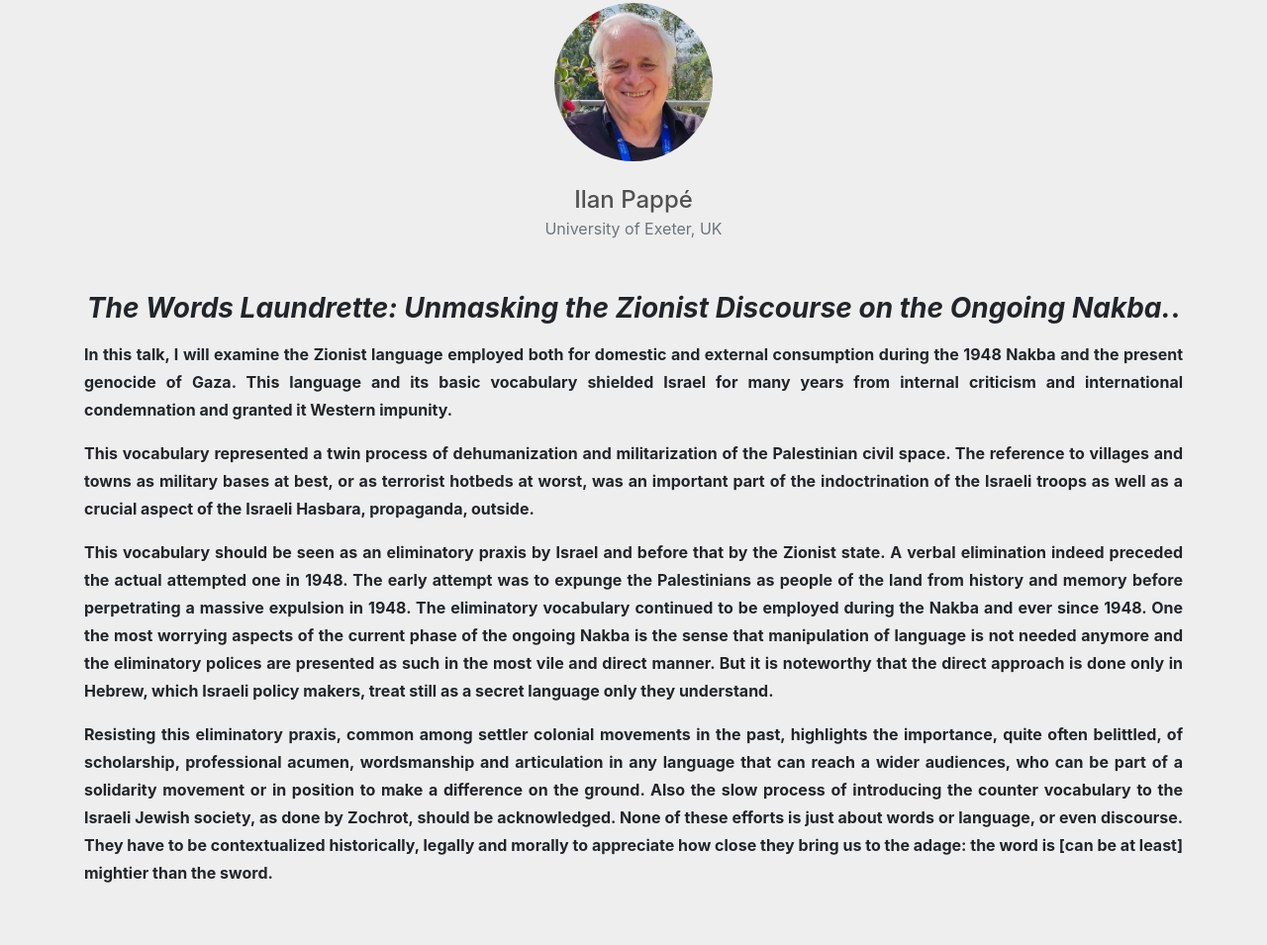
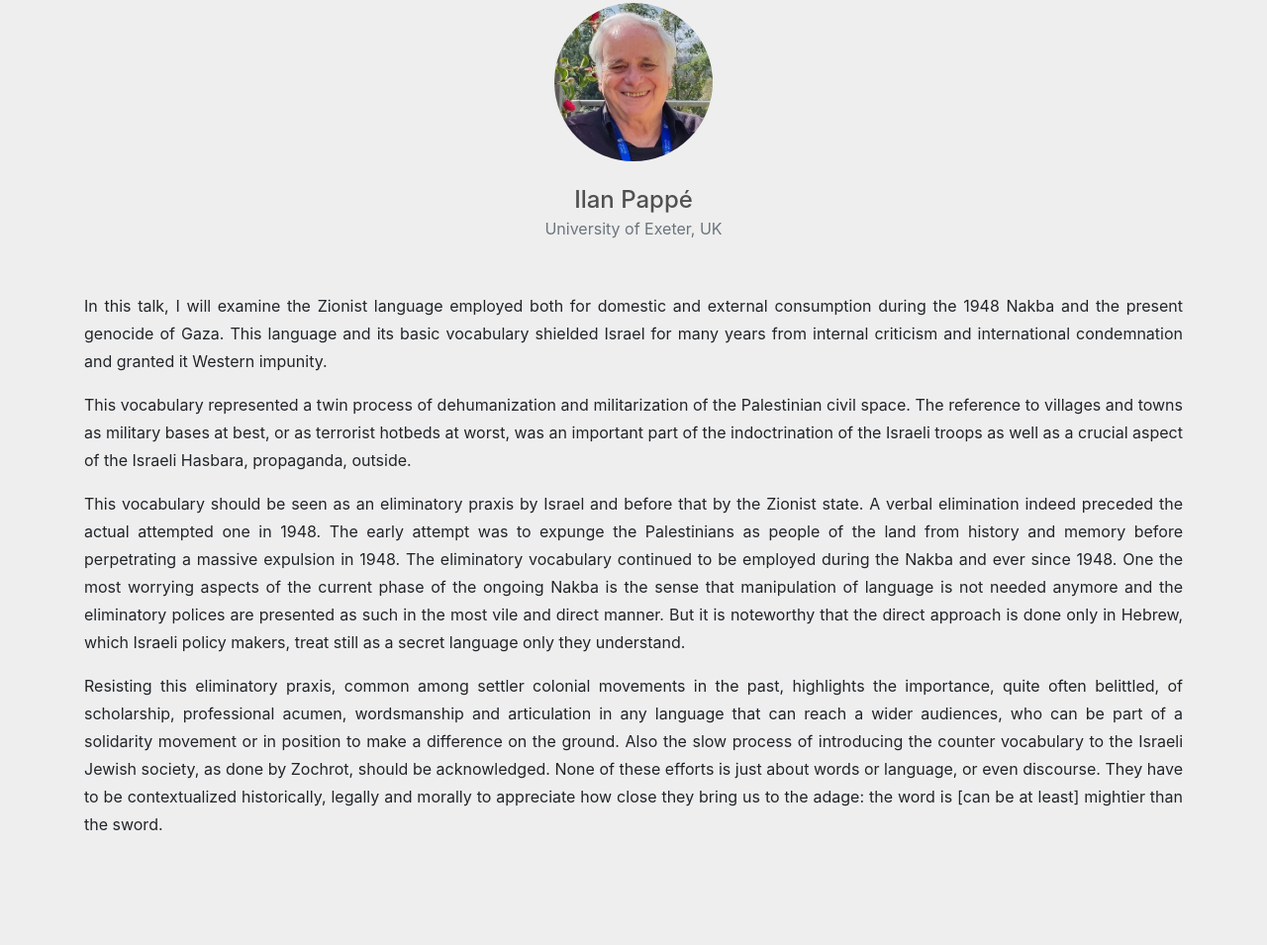
Before and after one commit to SinaLab/nakba-nlp, a website with bundled scripts: page index.html in a window 1280 px wide. Shown: the part 3145-4100 px from the top of the page at 99% size. Built offline with nearby package versions, Linux system fonts and the light colour scheme; a web font is replaced by a local one.

Commit message:
Update index.html

```diff
--- a/index.html
+++ b/index.html
@@ -264,7 +264,7 @@
             </div>
 			</div>
           </div>
-		<h3><b><i>The Words Laundrette: Unmasking the Zionist Discourse on the Ongoing Nakba.</i>.</p></h3>
+
           <div style="text-align:justify">
 		  <p>
 In this talk, I will examine the Zionist language employed both for domestic and external consumption during the 1948 Nakba and the present genocide of Gaza. This language and its basic vocabulary shielded Israel for many years from internal criticism and international condemnation and granted it Western impunity.
```
